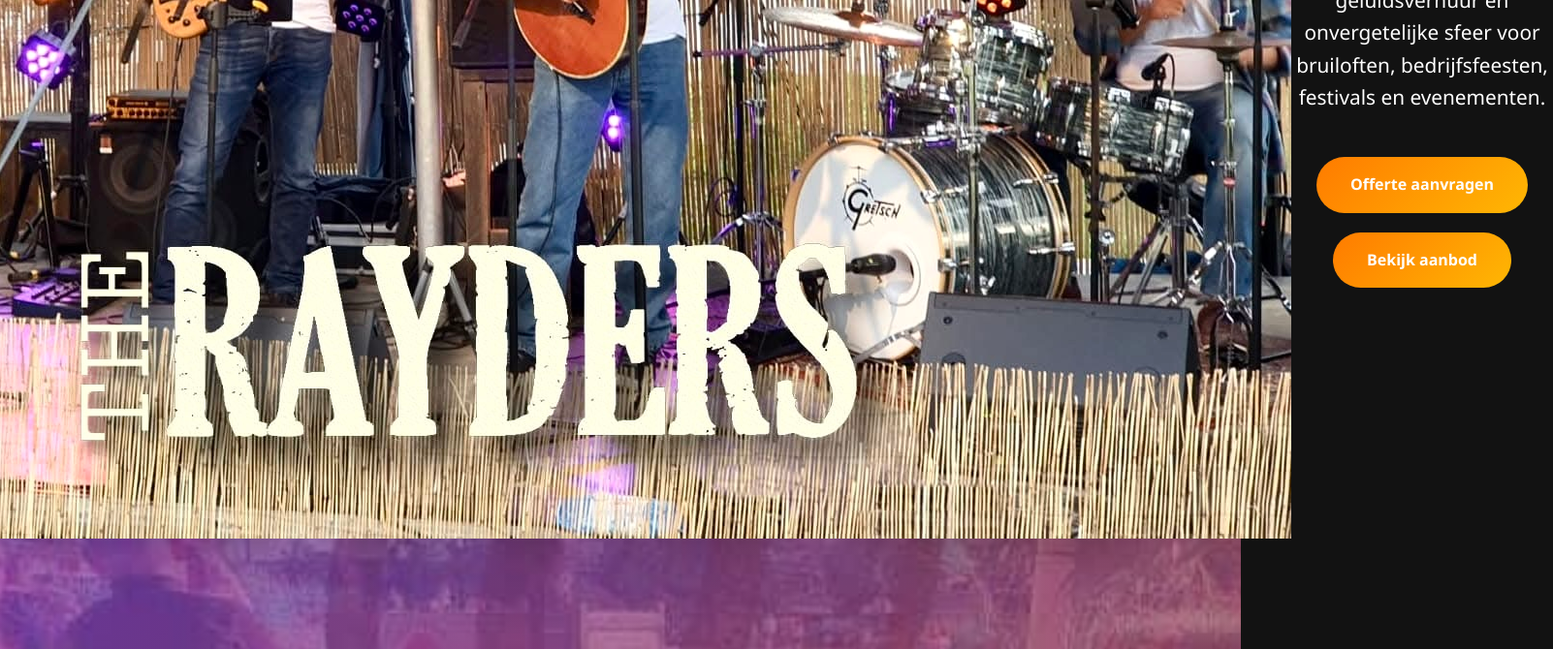
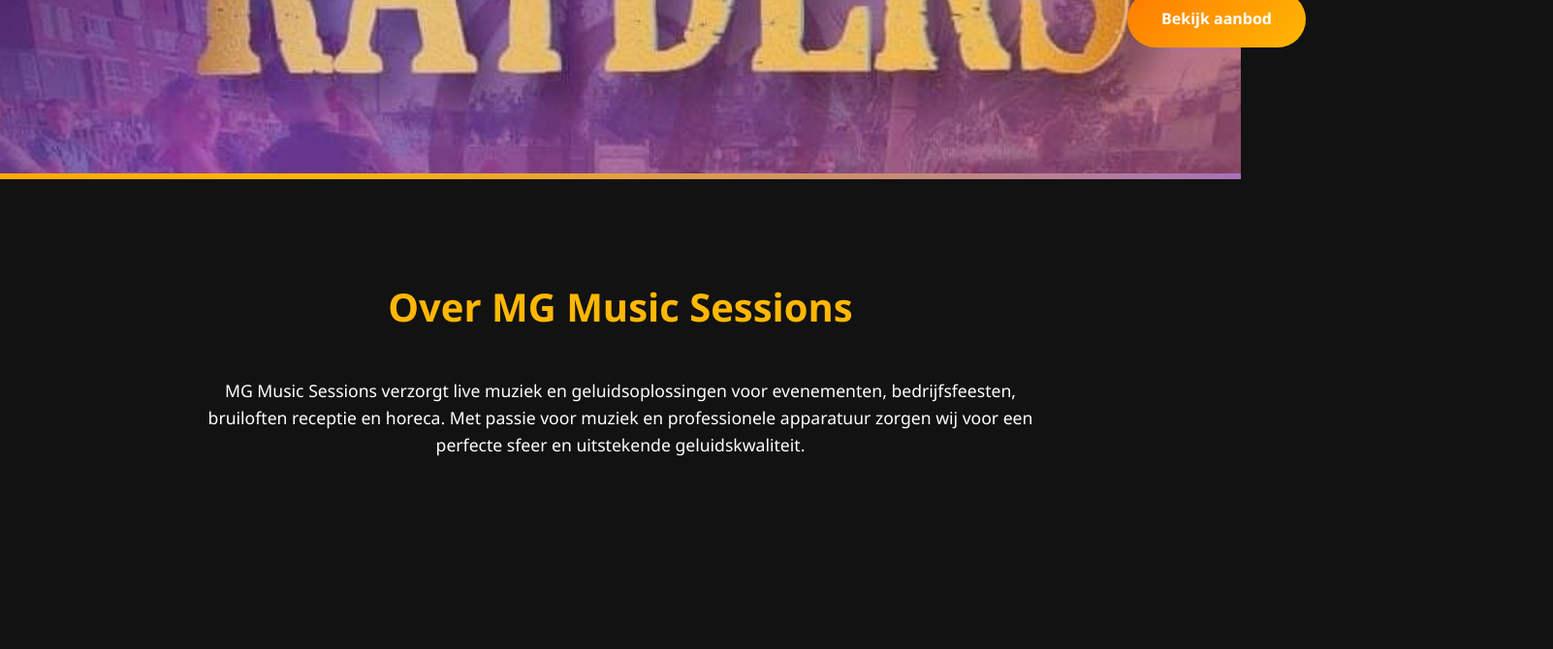
Before and after one commit to MG-Livemuziek/MGlive, a plain HTML site: page index.html in a window 1280 px wide. Shown: the part 745-1415 px from the top of the page at 97% size, 1602 px wide, since content can reach past the window. Drawn offline with Linux system fonts and the light colour scheme.

Commit message:
Update hero image source in index.html

```diff
--- a/index.html
+++ b/index.html
@@ -306,7 +306,7 @@ padding:80px 20px;
 <header id="home">
 
     <img
-        src="IMG_3214.JPG"
+        src="IMG_0010.JPG"
         alt="MG Music Sessions Live"
         class="hero-image">
 
```
